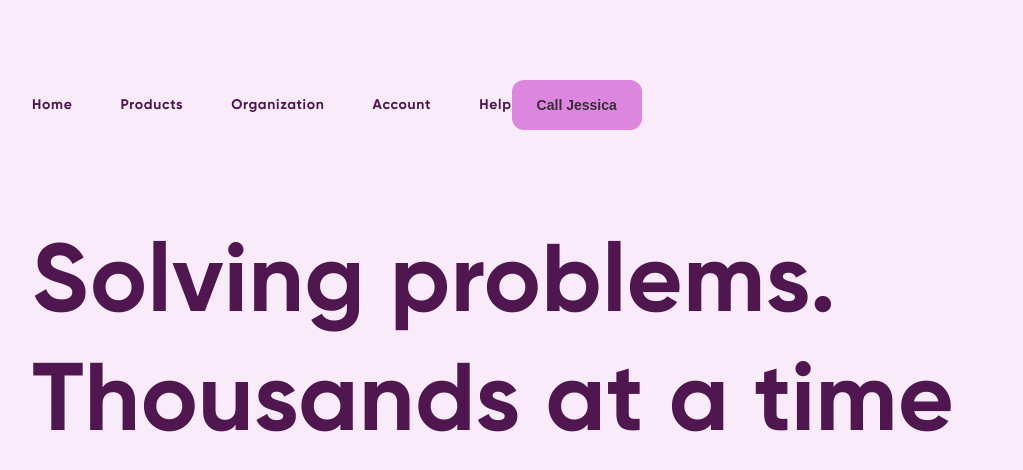
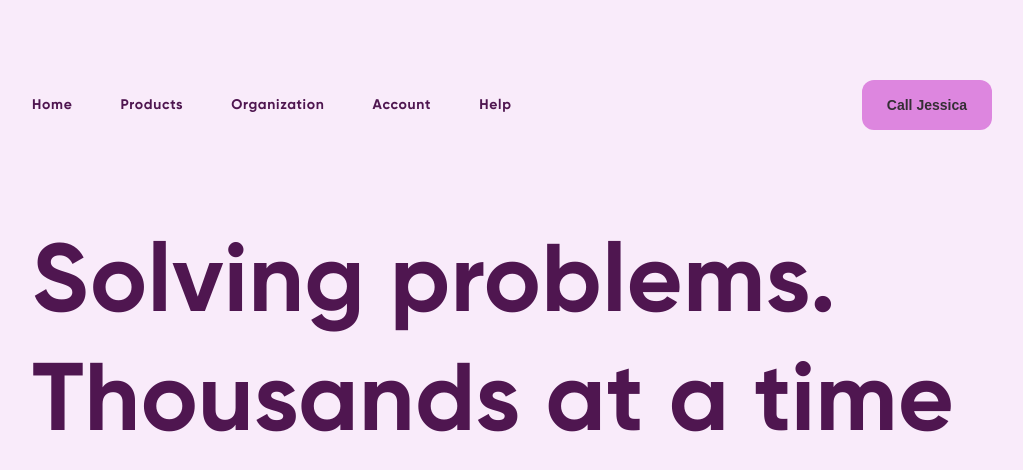
Before and after one commit to xzd3n3k/digital_agent, a React (Create React App) app: page / in a window 1280 px wide. Shown: the top 470 px of the page, without its empty margins (128-1151 px from the left). Built offline with nearby package versions, Linux system fonts and the light colour scheme.

Commit message:
fixed action button in navbar

```diff
--- a/src/components/Navbar/Navbar.scss
+++ b/src/components/Navbar/Navbar.scss
@@ -1,5 +1,7 @@
 .navbar-container {
-  display: inline-flex;
+  display: flex;
+  align-items: center;
+  justify-content: space-between;
   padding: calc(var(--padding-base) * 5) calc(var(--padding-base) * 10);
 
   .nav {
```
